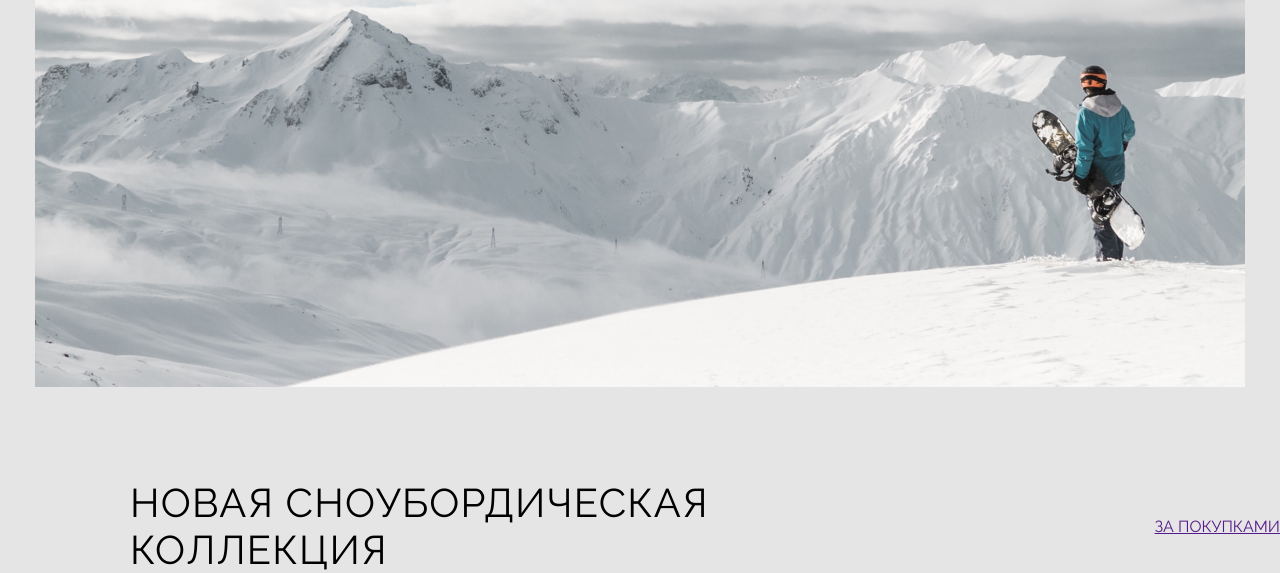
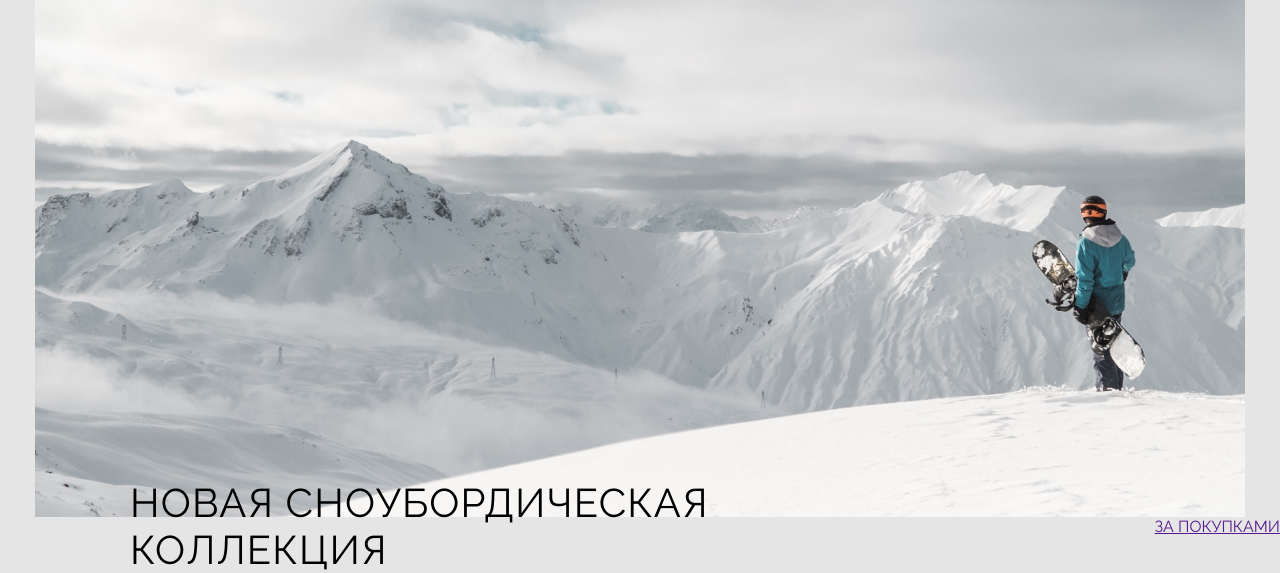
Before and after one commit to Negodyaj/yeti-snow, a plain HTML site: page index.html in a window 1280 px wide. Shown: the part 597-1170 px from the top of the page. Drawn offline with nearby package versions, Linux system fonts and the light colour scheme.

Commit message:
background image was fixed

```diff
--- a/css/landing.scss
+++ b/css/landing.scss
@@ -1,6 +1,8 @@
 @import 'common';
 
 .hero-section {
+  position: relative;
+
   .container {
     padding-top: 100px;
   }
@@ -33,6 +35,7 @@
     padding: 0 35px;
     left: 0;
     width: 100%;
+    z-index: -1;
   }
 
   .hero-image {
```
Also changed, not shown: css/landing.css, 1 other file.
